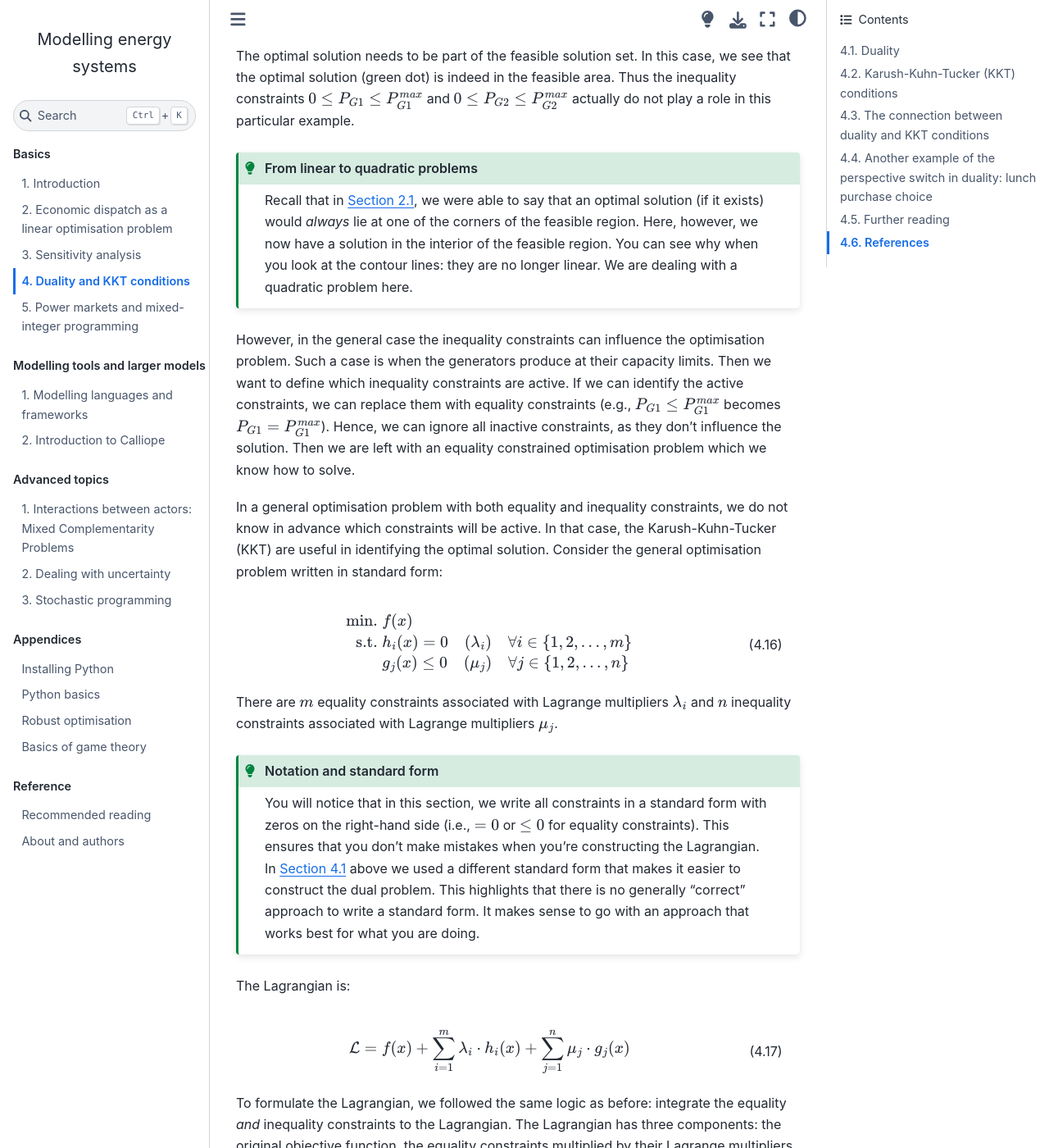
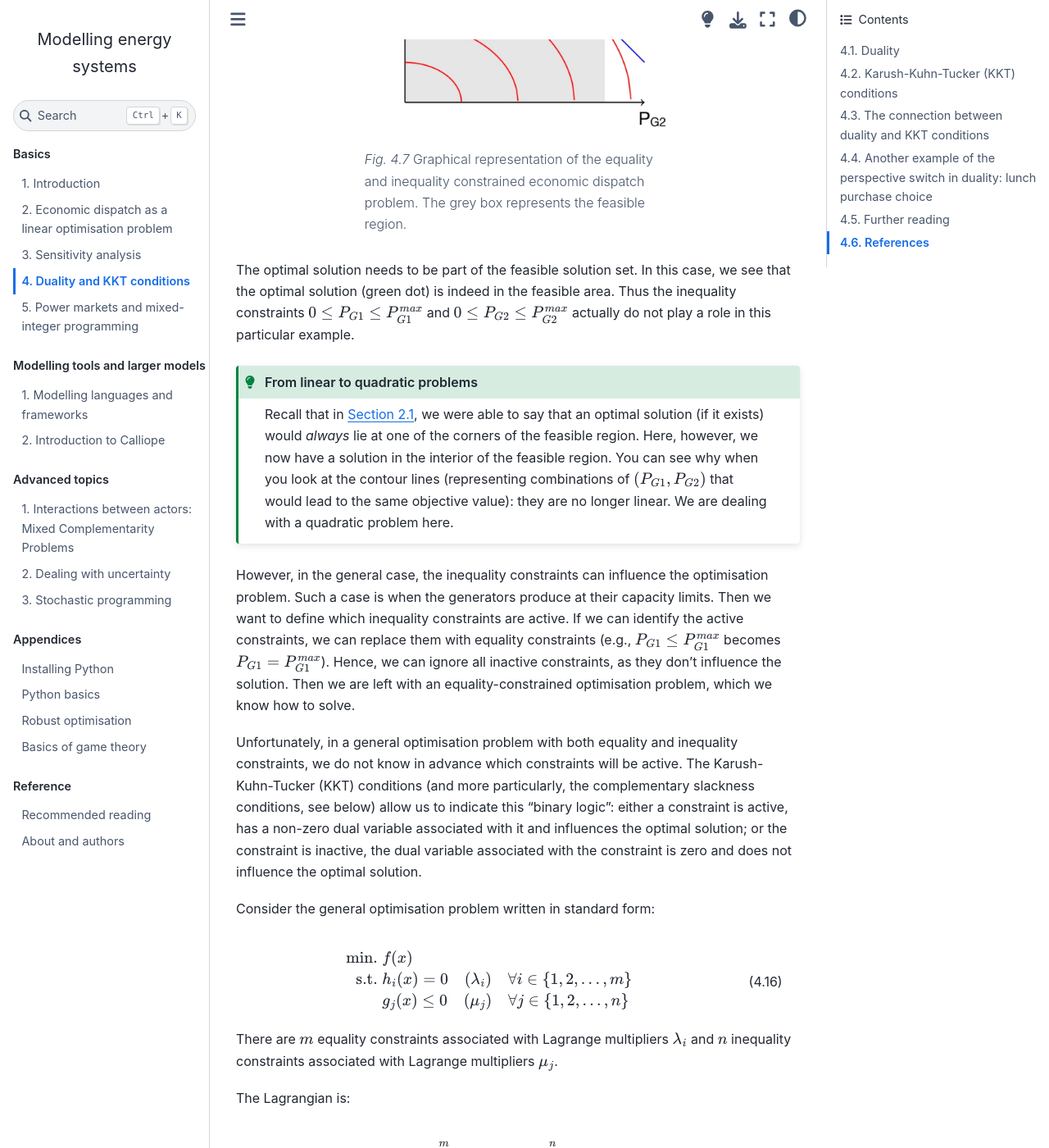
Before and after one commit to sjpfenninger/modelling-energy-systems, a Jupyter Book: the page built from basics/duality-kkts.md, in a window 1280 px wide and 1400 px high, scrolled down 13522 px. Shown: the whole window at 82% size. Built offline with Jupyter Book 1.0.4 settings and Sphinx 7.4.7 and the Sphinx Book theme 1.1.4, drawn with Linux system fonts in a browser that asks for light colours; pages that are not in the unit, such as notebooks, are missing from menus; comment, search, counter and statistics services are not loaded; cross-references to code outside the pages are shown as plain code; some of the changed text lies outside the part shown.

Commit message:
Refine explanations in duality KKT section

````diff
--- a/basics/duality-kkts.md
+++ b/basics/duality-kkts.md
@@ -133,7 +133,7 @@
     & X_2 - X_4 + X_5 \leq 4 \\
 \end{align}
 
-Our new variables are $X_1 \leq 0, X_2 \leq 0, X_3 \leq 0, X_4 \leq 0$, and $X_5$ unconstrained. Notice that the objective function coefficients 3 and 4 are the right-hand side parameters in the dual constraints. Likewise, the primal constraint parameters 300, 400, -50, -100, and 500 are the coefficients in the dual objective function.
+Our new variables are $X_1 \leq 0, X_2 \leq 0, X_3 \leq 0, X_4 \leq 0$, and $X_5$ unconstrained. Notice that the objective function coefficients 3 and 4 are the parameters in the dual constraints. Likewise, the primal constraint parameters 300, 400, -50, -100, and 500 are the coefficients in the dual objective function.
 
 :::{admonition} Elaboration on constraints (red box in {numref}`fig:duality_ed_conversion`)
 :class: tip
@@ -169,13 +169,13 @@
 
 The easiest approach to convert a primal problem to its dual problem, and the one we use above, consists of two steps: first rewrite the problem to [standard form](content:lp:standard-form), then follow the (standard, always same) steps to convert the standard-form problem to its dual.
 
-**Step 1**: Rewrite to standard form:
+**Step one**: Rewrite to standard form:
 
 * Minimisation.
 * All constraints of the form $ax \leq b$.
 * All variables with bound $\geq 0 $.
 
-**Step 2**: Convert the standard-form primal problem into the dual problem, as illustrated in {numref}`fig:generic_primal_dual_conversion` and written out in the bullet point list below:
+**Step two**: Convert the standard-form primal problem into the dual problem, as illustrated in {numref}`fig:generic_primal_dual_conversion` and written out in the bullet point list below:
 
 ```{figure} ../images/primal_dual.jpg
 :name: fig:generic_primal_dual_conversion
@@ -205,20 +205,20 @@
 
 :::{admonition} Additional example
 :class: tip
-Under {ref}`content:duality-kkts:lunch-example` you can find an additional example of how duality allows you to see the same problem from two perspectives (the buyer and the seller of ingredients for a lunch).
+Below, under {ref}`content:duality-kkts:lunch-example` you can find an additional example of how duality allows you to see the same problem from two perspectives (the buyer and the seller of ingredients for a lunch).
 :::
 
 (content:duality-kkts:kkt-conditions)=
 
 ## Karush-Kuhn-Tucker (KKT) conditions
 
-In this section, we introduce the Karush-Kuhn-Tucker (KKT) conditions for convex optimisation problems with equality and inequality constraints. For the convex problems we'll deal with in this course, these form a set of conditions that describe all optimal solutions to the problem at hand. They are the basis for numerical solutions to optimization problems and in simple cases, allow determining the solution analytically. They also combine primal and dual variables, which offers additional insight in the solution (e.g., which constraints are active, or what is the electricity price in this system).
+In this section, we introduce the Karush-Kuhn-Tucker (KKT) conditions for convex optimisation problems with equality and inequality constraints. For such convex problems, these form a set of conditions that describe all optimal solutions to the problem at hand. They are the basis for numerical solutions to optimization problems and in simple cases, allow determining the solution analytically. They also combine primal and dual variables, which offers additional insight in the solution (e.g., which constraints are active, or what is the electricity price in this system).
 
 We start from an optimisation problem without constraints (unconstrained) and gradually introduce equality and inequality constraints. We will use an economic dispatch example to illustrate our approach.
 
 ### Unconstrained optimisation
 
-Let's go back to basic optimisation from your high school mathematics courses. Whenever you had to optimise (minimise or maximise) a function, you were doing unconstrained optimisation. To determine the maximum or minimum of a certain function, we take the derivative of that function with respect to the decision variable $x$ and equate it to zero (necessary condition for optimality). Then we take the second-order derivative to see if it is a minimum or maximum (sufficient condition). If there are multiple variables, we use partial derivatives.
+Let's go back to basic optimisation (high school mathematics). Whenever you had to optimise (minimise or maximise) a function, you were doing unconstrained optimisation. To determine the maximum or minimum of a certain function, we should take the derivative of that function with respect to the decision variable $x$ and equate it to zero (necessary condition for optimality). Then we take the second order derivative to see if it is a minimum or maximum (sufficient condition). If there are multiple variables, we take partial derivatives.
 
 \begin{align}
     \min f(x) & \rightarrow & \frac{\partial f(x)}{\partial x} =  0 \quad \text{(necessary condition)} \\
@@ -227,21 +227,21 @@
     & & \frac{\partial^2 f(x)}{\partial x^2} < 0 \quad \text{(sufficient condition)} \\
 \end{align}
 
-A point that satisfies the necessary condition for optimality ($\frac{\partial f(x)}{\partial x} =  0$) is called a stationary point. For the convex optimisation problem we'll deal with in this course, we never use the sufficient condition because any stationary point will be a minimum.
+A point that satisfies the necessary condition for optimality ($\frac{\partial f(x)}{\partial x} =  0$) is called a stationary point. For convex optimisation problems, we never use the sufficient condition because any stationary point will be a minimum.
 
 (content:duality-kkt:economic-dispatch)=
 
 ### Equality constrained optimisation
 
-In energy systems, a constrained optimisation is most common. Consider the example of economic dispatch from {numref}`content:lp:economic-dispatch`. We will again use an economic dispatch example and build up the complexity of the problem throughout this chapter to illustrate how we can use KKT conditions and duality to solve such problems and interpret their solutions.
+In energy systems, a constrained optimisation is most common. Consider the example of economic dispatch from {numref}`content:lp:economic-dispatch`. We will again use an economic dispatch example, and build up the complexity of the problem throughout this chapter, to illustrate how we can use KKT conditions and duality to solve such problems and interpret their solutions.
 
-Consider two generators able to produce $P_{G1}$ and $P_{G2}$. Each generator has a quadratic cost function: $C_1 = a_1 + b_1 \cdot P_{G1}^2$ and $C_2 = a_2 + b_2 \cdot P_{G2}^2$. Note that the cost functions here are quadratic, _not_ linear. This is quite typical in power systems. $C_i$ denotes the total operating cost of powerplant $i$, while $a_i$ is a fixed cost and $b_i$ is the cost in €/MWh$^2$.
+Consider two generators able to produce $P_{G1}$ and $P_{G2}$. Each generator has a quadratic cost function: $C_1 = a_1 + b_1 \cdot P_{G1}^2$ and $C_2 = a_2 + b_2 \cdot P_{G2}^2$. Note that the cost functions here are quadratic, _not_ linear. This is quite typical in power systems. $C_i$ denotes the total operating cost of powerplant $i$, while $a_i$ is a fixed cost and $b_i$ is the cost in €/MW.
 
 Unlike the linear dispatch problem in {numref}`content:lp:economic-dispatch`, we now have a **quadratic programming (QP)** problem. This is still a convex optimisation problem. Therefore, the techniques we use here also apply to linear programming problems.
 
 ```{admonition} Reminder: convex optimisation
 :class: tip
-[Convex optimisation](https://en.wikipedia.org/wiki/Convex_optimization) means that we are dealing with convex functions over convex regions. Both linear and quadratic optimisation problems are convex. In general, however, many kinds of non-linear optimisation problems are non-convex, and we cannot directly apply the techniques we discuss here to them.
+[Convex optimisation](https://en.wikipedia.org/wiki/Convex_optimization) means that we are dealing with convex functions over convex regions. Both linear and quadratic optimisation problems are convex. In general, however, many kinds of non-linear optimisation problems are non-convex, and we cannot apply the techniques we discuss here to them.
 ```
 
 We need to dispatch the generators to meet a demand $P_D$ at minimal cost. We will ignore the capacity constraints of the generators for now. Thus, we have the following optimisation problem:
@@ -290,6 +290,13 @@
     & \frac{\partial \mathcal{L}}{\partial \lambda_i} = h_i(x) = 0 \quad \forall i \in  \{1,2,...,m\}
 \end{align}
 
+:::{admonition} Notation and standard form
+:class: tip
+
+You will notice that in this section, we write all constraints in a standard form with zeros on the right-hand side (i.e., $=0$ or $\leq 0$ for equality constraints below). This ensures that you don't make mistakes when you're constructing the Lagrangian. In {numref}`content:duality-kkts:duality` above we used a different standard form that makes it easier to construct the dual problem. This highlights that there is no generally "correct" approach to write a standard form. It makes sense to go with an approach that works best for what you are doing.
+
+:::
+
 The equality constrained optmisation problem also has a graphical interpretation. {numref}`fig:KKT_eqconst_graphical` shows the graphical interpretation of our economic dispatch example. Note that the contour lines representing the objective function (in red) are no longer linear - because our objective is now a quadratic function.
 
 ```{figure} ../images/KKT_eqconst_graphical.jpg
@@ -304,7 +311,7 @@
     \nabla f(x) + \lambda \cdot \nabla h(x) = 0
 \end{equation}
 
-### Equality and inequality constrained optimisation
+### General optimisation
 
 In energy systems, we have both equality and inequality constraints. For example, in the economic dispatch example of {numref}`content:lp:economic-dispatch`, the generators have maximum generation capacity constraints. These maximum constraints are notated as $P_{G1}^{max}$ and $P_{G2}^{max}$ and cannot run at negative output (lower bound of zero). The optimisation problem becomes:
 
@@ -329,13 +336,15 @@
 :::{admonition} From linear to quadratic problems
 :class: tip
 
-Recall that in {numref}`content:lp:economic-dispatch`, we were able to say that an optimal solution (if it exists) would _always_ lie at one of the corners of the feasible region. Here, however, we now have a solution in the interior of the feasible region. You can see why when you look at the contour lines: they are no longer linear. We are dealing with a quadratic problem here.
+Recall that in {numref}`content:lp:economic-dispatch`, we were able to say that an optimal solution (if it exists) would _always_ lie at one of the corners of the feasible region. Here, however, we now have a solution in the interior of the feasible region. You can see why when you look at the contour lines (representing combinations of $(P_{G1},P_{G2})$ that would lead to the same objective value): they are no longer linear. We are dealing with a quadratic problem here.
 
 :::
 
-However, in the general case the inequality constraints can influence the optimisation problem. Such a case is when the generators produce at their capacity limits. Then we want to define which inequality constraints are active. If we can identify the active constraints, we can replace them with equality constraints (e.g., $P_{G1} \leq P_{G1}^{max}$ becomes $P_{G1} = P_{G1}^{max}$). Hence, we can ignore all inactive constraints, as they don't influence the solution. Then we are left with an equality constrained optimisation problem which we know how to solve.
+However, in the general case, the inequality constraints can influence the optimisation problem. Such a case is when the generators produce at their capacity limits. Then we want to define which inequality constraints are active. If we can identify the active constraints, we can replace them with equality constraints (e.g., $P_{G1} \leq P_{G1}^{max}$ becomes $P_{G1} = P_{G1}^{max}$). Hence, we can ignore all inactive constraints, as they don't influence the solution. Then we are left with an equality-constrained optimisation problem, which we know how to solve.
 
-In a general optimisation problem with both equality and inequality constraints, we do not know in advance which constraints will be active. In that case, the Karush-Kuhn-Tucker (KKT) are useful in identifying the optimal solution. Consider the general optimisation problem written in standard form:
+Unfortunately, in a general optimisation problem with both equality and inequality constraints, we do not know in advance which constraints will be active. The Karush-Kuhn-Tucker (KKT) conditions (and more particularly, the complementary slackness conditions, see below) allow us to indicate this "binary logic": either a constraint is active, has a non-zero dual variable associated with it and influences the optimal solution; or the constraint is inactive, the dual variable associated with the constraint is zero and does not influence the optimal solution.
+
+Consider the general optimisation problem written in standard form:
 
 \begin{align}
     \text{min.} \; & f(x) \\
@@ -343,13 +352,6 @@
     & g_j(x) \leq 0 \quad (\mu_j) \quad \forall j \in \{1,2,...,n\}
 \end{align}
 There are $m$ equality constraints associated with Lagrange multipliers $\lambda_i$ and $n$ inequality constraints associated with Lagrange multipliers $\mu_j$.
-
-:::{admonition} Notation and standard form
-:class: tip
-
-You will notice that in this section, we write all constraints in a standard form with zeros on the right-hand side (i.e., $=0$ or $\leq 0$ for equality constraints). This ensures that you don't make mistakes when you're constructing the Lagrangian. In {numref}`content:duality-kkts:duality` above we used a different standard form that makes it easier to construct the dual problem. This highlights that there is no generally "correct" approach to write a standard form. It makes sense to go with an approach that works best for what you are doing.
-
-:::
 
 The Lagrangian is:
 
@@ -398,7 +400,7 @@
 
 If a constraint is active, we can replace the inequality sign with an equality sign, so we have $g_j(x) = 0$. Then, the Lagrange multiplier $\mu_j$ may take on any non-zero value ($\mu_j \geq 0$). Since $g_j(x) = 0$ in this case, the constraint $\mu_j \cdot g_j(x) = 0$ will be satisfied no matter the value of $\mu_j$. On the other hand, if the constraint is non-binding ($g_j(x) < 0$), the Lagrange multiplier will equal zero ($\mu_j = 0$). Otherwise the constraint $\mu_j \cdot g_j(x) = 0$ would be violated. This shows that an inequality constraint can only affect the optimal solution if it is binding. Note that these constraints are non-linear.
 
-Now we want to find a solution to the set of equations (values for $x$, $\lambda_i$, and $\mu_j$). For most, but not all, convex problems, these conditions are sufficient and necessary conditions for optimality, so the obtained solution would be an optimal solution. Note that KKT conditions can only be formulated for convex problems.  Typically, these are the dispatch optimisation problems we discuss here and can be purely linear or problems with a quadratic (nonlinear) objective function.
+Now we want to find a solution to the set of equations (values for $x$, $\lambda_i$, and $\mu_j$). For most, but not all, convex problems, these conditions are sufficient and necessary conditions for optimality, so the obtained solution would be an optimal solution.
 
 :::{admonition} Condensed form of KKT conditions
 :class: tip
@@ -446,9 +448,9 @@
     & \mu_1, \mu_2, \mu_3, \mu_4 \geq 0 \quad & (\text{Dual feasibility})
 \end{align}
 
-Clearly, this is a large set of equations. This problem is not trivial to solve because the complementary slackness constraints are non-linear. For simple cases addressed in this course, we can solve the problem by using trial-and-error: "What if a certain constraint $g_j(x)$ is binding? Does that lead to a feasible solution? Is the solution optimal?" In this example, there are four inequality constraints so in theory there are 16 ($=2^4$) possible combinations. However, some combinations are not possible, for example if $P_{G1} = 0$, then $P_{G1} \neq P_{G1}^{max}$. By trying different combinations of constraints, we come up with candidate solutions, then assess whether they are optimal or not.
+Clearly, this is a large set of equations. This problem is not trivial to solve because the complementary slackness constraints are non-linear. For simple cases addressed in this course, we can solve the problem by using trial-and-error: "What if a certain constraint $g_j(x)$ is binding? Does that lead to a feasible solution?" In this example, there are four inequality constraints so in theory there are 16 ($=2^4$) possible combinations. However, some combinations are not possible, for example, if $P_{G1} = 0$, then $P_{G1} \neq P_{G1}^{max}$. By trying different combinations of constraints, we come up with candidate solutions, then assess whether they are optimal or not.
 
-Let's look at the problem graphically (see {numref}`fig:KKT_G2const_graphical`). We assume that the feasible range of values for $P_{G2}$ is reduced to the capacity constraints. Therefore, the original optimal solution (green dot) is no longer in the feasible region. By looking at the graph and reasoning, we can suppose that the upper capacity limit of $P_{G2}$ will be binding. So, we will test the solution in which $P_{G1}$ is producing within its operating range $0 \leq P_{G1} \leq P_{G1}^{max}$ (the inequality constraints are non-binding) and $P_{G2}$ is operating at maximum capacity $P_{G2} = P_{G2}^{max}$. The solution still needs to lie on the blue line to satisfy the equality constraint.
+Let's look at the problem graphically (see {numref}`fig:KKT_G2const_graphical`). We assume that the feasible range of values for $P_{G2}$ is reduced. Therefore, the original optimal solution (green dot) is no longer in the feasible region. By looking at the graph and reasoning, we can assume that the upper capacity limit of $P_{G2}$ will be binding in the optimal solution. So, we will test the solution in which $P_{G1}$ is producing within its operating range $0 \leq P_{G1} \leq P_{G1}^{max}$ (the inequality constraints are non-binding) and $P_{G2}$ is operating at maximum capacity $P_{G2} = P_{G2}^{max}$. The solution still needs to lie on the blue line to satisfy the equality constraint.
 
 ```{figure} ../images/KKT_g2const_graphical.jpg
 :name: fig:KKT_g2const_graphical
````
Also changed, not shown: other parts of basics/duality-kkts.md (+3 -3 lines).
